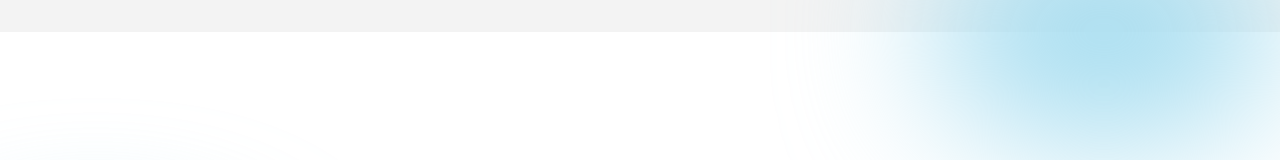
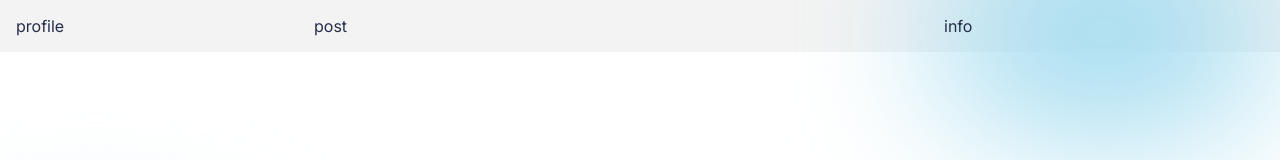
Before and after one commit to delfina-ghimire/social-media-app, a React (Create React App) app: page / in a window 1280 px wide. Shown: the top 160 px of the page. Built offline with nearby package versions, Linux system fonts and the light colour scheme.

Commit message:
Homepage skeleton

```diff
--- a/src/App.js
+++ b/src/App.js
@@ -1,10 +1,12 @@
 import './Index.css';
 import './App.css';
+import Home from './pages/Home/Home';
 function App() {
   return (
     <div className='App'>
       <div className='blur' style={{ top: '-10%', right: '0' }}></div>
-      <div className='blur' style={{ top: '33%', left: '-8rem'}}></div>
+      <div className='blur' style={{ top: '33%', left: '-8rem' }}></div>
+      <Home />
     </div>
   );
 }
--- /dev/null
+++ b/src/pages/Home/Home.css
@@ -0,0 +1,6 @@
+.home{
+    position:relative;
+    display: grid;
+    grid-template-columns: 28.8rem auto 32rem;
+    gap: 1rem;
+}
--- /dev/null
+++ b/src/pages/Home/Home.jsx
@@ -0,0 +1,14 @@
+import React from 'react';
+import './Home.css';
+
+const Home = () => {
+  return (
+    <div className='home'>
+      <div className='profileSide'>profile</div>
+      <div className='postSide'>post</div>
+      <div className='infoSide'>info</div>
+    </div>
+  );
+};
+
+export default Home;
```
